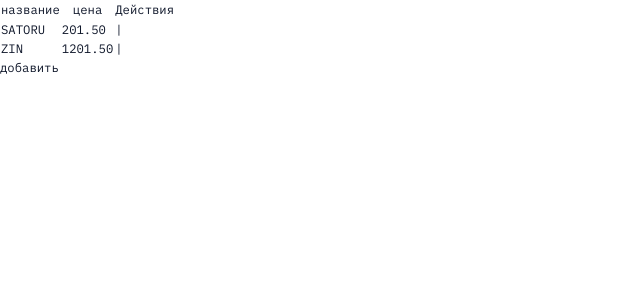
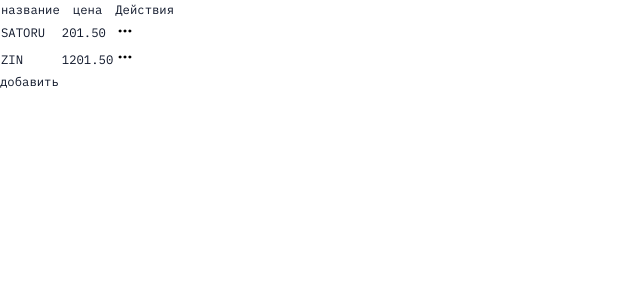
Before and after one commit to vmoltaemcrkonrgcechd/raven-editor, a Vue app: page / in a window 1280 px wide. Shown: the top 300 px of the page, without its empty margins (0-640 px from the left). Built offline with nearby package versions, Linux system fonts and the light colour scheme.

Commit message:
added the ability for the form to execute the patch method

```diff
--- a/public/api.json
+++ b/public/api.json
@@ -41,7 +41,8 @@
             "type": 1,
             "tableName": "products",
             "data": {
-              "type": 0,
+              "type": 1,
+              "by": "id",
               "fields": [
                 {
                   "type": 0,
--- a/src/components/dataTable/DataTable.vue
+++ b/src/components/dataTable/DataTable.vue
@@ -56,6 +56,7 @@ const actionHandler = (action: iAction): void => {
             <Universal
               v-for="child in universalComponent.children"
               :universal-component="child"
+              :row="row"
               @action="actionHandler"
             />
           </MenuButton>
--- a/src/components/universalButton/Button.vue
+++ b/src/components/universalButton/Button.vue
@@ -3,7 +3,7 @@ import { computed, PropType } from "vue";
 
 const props = defineProps({
   label: {
-    type: String as PropType<string>,
+    type: String as PropType<string | null>,
     default: null,
   },
 
@@ -11,17 +11,30 @@ const props = defineProps({
     type: Boolean as PropType<boolean>,
     default: false,
   },
+
+  icon: {
+    type: null,
+    default: null,
+  },
 });
 
 const buttonClass = computed(() => {
   return {
-    "rounded-md uppercase py-1 px-3 font-medium": true,
+    "rounded-md uppercase py-1 px-3 font-medium flex items-center justify-center gap-4":
+      true,
     "bg-inherit hover:bg-blue-50 rounded-none": props.secondary,
     "bg-blue-900 hover:bg-blue-800 text-white": !props.secondary,
+    "px-0 py-0 rounded-full": !props.label && props.icon,
   };
 });
 </script>
 
 <template>
-  <button :class="buttonClass">{{ label }}</button>
+  <button :class="buttonClass">
+    <component v-if="icon" :is="icon" class="fill-white" />
+
+    <template v-if="label">
+      {{ label }}
+    </template>
+  </button>
 </template>
--- a/src/components/universalButton/DialogButton.vue
+++ b/src/components/universalButton/DialogButton.vue
@@ -9,6 +9,11 @@ defineProps({
   universalButton: {
     type: Object as PropType<iNode<iButtonData>>,
     required: true,
+  },
+
+  row: {
+    type: Object as PropType<{ [key: string]: any }>,
+    default: null,
   },
 });
 
@@ -42,6 +47,7 @@ const actionHandler = (action: iAction): void => {
       v-for="child in universalButton.children"
       :universal-component="child"
       @action="actionHandler"
+      :row="row"
     />
   </Dialog>
 </template>
--- a/src/components/universalButton/MenuButton.vue
+++ b/src/components/universalButton/MenuButton.vue
@@ -1,13 +1,14 @@
 <script lang="ts" setup>
 import Button from "@/components/universalButton/Button.vue";
 import { ref } from "vue";
+import MoreVert from "@/icons/MoreVert.vue";
 
 const modelValue = ref<boolean>(false);
 </script>
 
 <template>
   <div class="relative w-full h-full flex items-center justify-center">
-    <Button label="|" @click="modelValue = !modelValue" />
+    <Button :icon="MoreVert" @click="modelValue = !modelValue" />
 
     <div
       v-if="modelValue"
--- a/src/components/universalComponent/UniversalComponent.vue
+++ b/src/components/universalComponent/UniversalComponent.vue
@@ -1,5 +1,5 @@
 <script lang="ts" setup>
-import { computed, onBeforeMount, PropType, Ref } from "vue";
+import { computed, onBeforeMount, PropType, ref, Ref } from "vue";
 import { iAction, iNode, nodeTypes } from "@/types";
 import { useIndexStore } from "@/stores";
 import DataTable from "@/components/dataTable/DataTable.vue";
@@ -10,6 +10,11 @@ const props = defineProps({
   universalComponent: {
     type: Object as PropType<iNode>,
     required: true,
+  },
+
+  row: {
+    type: Object as PropType<{ [key: string]: any }>,
+    default: null,
   },
 });
 
@@ -54,6 +59,7 @@ const actionHandler = (action: iAction): void => {
   <component
     :is="getComponent"
     :universal-component="getData"
+    :row="row"
     @action="actionHandler"
   />
 </template>
--- a/src/components/universalForm/UniversalForm.vue
+++ b/src/components/universalForm/UniversalForm.vue
@@ -3,11 +3,17 @@ import { PropType } from "vue/dist/vue";
 import { iFormData, iNode, actionTypes } from "@/types";
 import UniversalFormField from "@/components/universalForm/UniversalFormField.vue";
 import Button from "@/components/universalButton/Button.vue";
+import { onMounted, watch } from "vue";
 
 const props = defineProps({
   universalComponent: {
     type: Object as PropType<iNode<iFormData>>,
     required: true,
+  },
+
+  row: {
+    type: Object as PropType<{ [key: string]: any }>,
+    default: null,
   },
 });
 
@@ -16,6 +22,17 @@ const emit = defineEmits(["action"]);
 type tForm = { [key: string]: any };
 
 let form: tForm = {};
+
+onMounted(() => {
+  props.universalComponent.data.fields.forEach((i) => {
+    if (props.row && props.row[i.columnName] !== undefined) {
+      form[i.columnName] = props.row[i.columnName];
+      return;
+    }
+
+    form[i.columnName] = "";
+  });
+});
 
 const changeHandler = (field: tForm) => {
   form = { ...form, ...field };
@@ -31,6 +48,18 @@ const clickHandler = () => {
           data: form,
         },
       });
+      return;
+
+    case actionTypes.PATCH:
+      emit("action", {
+        type: actionTypes.PATCH,
+        tableName: props.universalComponent.tableName,
+        payload: {
+          data: form,
+          by: props.universalComponent.data.by,
+        },
+      });
+      return;
   }
 };
 </script>
@@ -43,6 +72,7 @@ const clickHandler = () => {
     <UniversalFormField
       v-for="field in universalComponent.data.fields"
       :field="field"
+      :row="row"
       @change="changeHandler"
     />
 
--- a/src/components/universalForm/UniversalFormField.vue
+++ b/src/components/universalForm/UniversalFormField.vue
@@ -11,6 +11,11 @@ const props = defineProps({
     type: Object as PropType<iFormField>,
     required: true,
   },
+
+  row: {
+    type: Object as PropType<{ [key: string]: any }>,
+    default: null,
+  },
 });
 
 const emit = defineEmits(["change"]);
@@ -23,6 +28,10 @@ onBeforeMount(() => {
 
     default:
       return;
+  }
+
+  if (props.row && props.row[props.field.columnName] !== undefined) {
+    modelValue.value = props.row[props.field.columnName];
   }
 
   watch(modelValue, (newValue: any) => {
--- /dev/null
+++ b/src/icons/MoreVert.vue
@@ -0,0 +1,12 @@
+<template>
+  <svg
+    xmlns="http://www.w3.org/2000/svg"
+    height="20"
+    viewBox="0 -960 960 960"
+    width="20"
+  >
+    <path
+      d="M244.476-406.413q-30.824 0-52.15-21.516Q171-449.445 171-480.212q0-30.962 21.516-52.168 21.516-21.207 52.283-21.207 30.866 0 52.24 21.419 21.374 21.419 21.374 52.261 0 30.842-21.557 52.168-21.556 21.326-52.38 21.326Zm235.431 0q-30.842 0-52.168-21.516t-21.326-52.283q0-30.962 21.516-52.168 21.516-21.207 52.283-21.207 30.962 0 52.168 21.419 21.207 21.419 21.207 52.261 0 30.842-21.419 52.168t-52.261 21.326Zm235.362 0q-30.894 0-52.288-21.516t-21.394-52.283q0-30.962 21.606-52.168 21.606-21.207 52.5-21.207t52.101 21.419Q789-510.749 789-479.907q0 30.842-21.419 52.168t-52.312 21.326Z"
+    />
+  </svg>
+</template>
--- a/src/types/index.ts
+++ b/src/types/index.ts
@@ -27,6 +27,7 @@ export interface iColumn {
 export interface iFormData {
   type: number;
   fields: iFormField[];
+  by?: string;
 }
 
 export enum fieldTypes {
@@ -67,3 +68,8 @@ export type tPayload = iPostPayload;
 export interface iPostPayload {
   data: { [key: string]: any };
 }
+
+export interface iPatchPayload {
+  data: { [key: string]: any };
+  by: string;
+}
```
